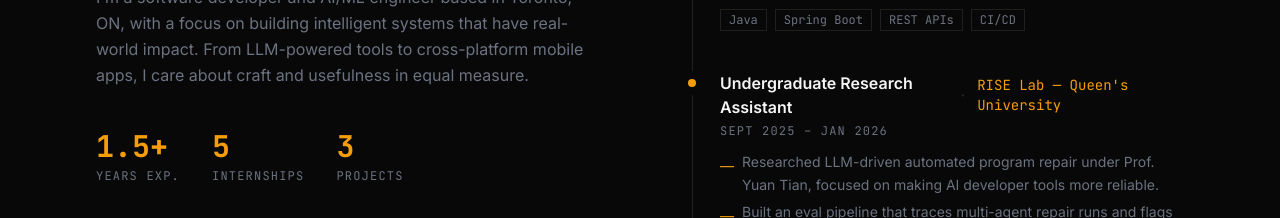
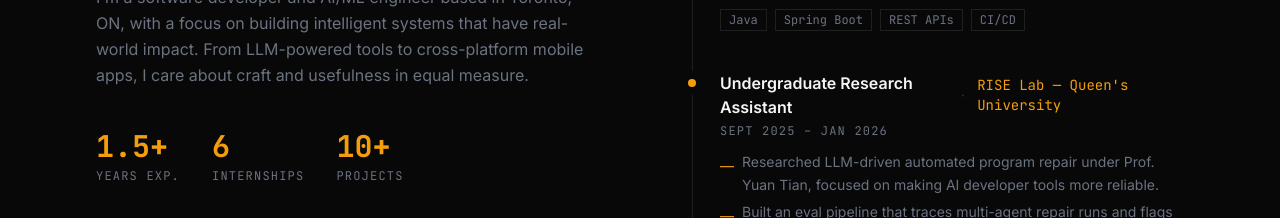
Before and after one commit to jaineelmodi11/jaineel-Portfolio, a Next.js app: page / in a window 1280 px wide. Shown: the part 1360-1578 px from the top of the page. Built offline with nearby package versions, Linux system fonts and the light colour scheme.

Commit message:
Update stats: internships to 6, projects to 10+
Co-Authored-By: Claude Sonnet 4.6 <noreply@anthropic.com>

```diff
--- a/src/components/sections/About.tsx
+++ b/src/components/sections/About.tsx
@@ -52,11 +52,11 @@ export function About() {
               <div className="text-xs font-mono uppercase tracking-widest text-[#6b7280] mt-1">Years Exp.</div>
             </div>
             <div>
-              <div className="text-3xl font-bold text-amber font-mono">5</div>
+              <div className="text-3xl font-bold text-amber font-mono">6</div>
               <div className="text-xs font-mono uppercase tracking-widest text-[#6b7280] mt-1">Internships</div>
             </div>
             <div>
-              <div className="text-3xl font-bold text-amber font-mono">3</div>
+              <div className="text-3xl font-bold text-amber font-mono">10+</div>
               <div className="text-xs font-mono uppercase tracking-widest text-[#6b7280] mt-1">Projects</div>
             </div>
           </div>
```
